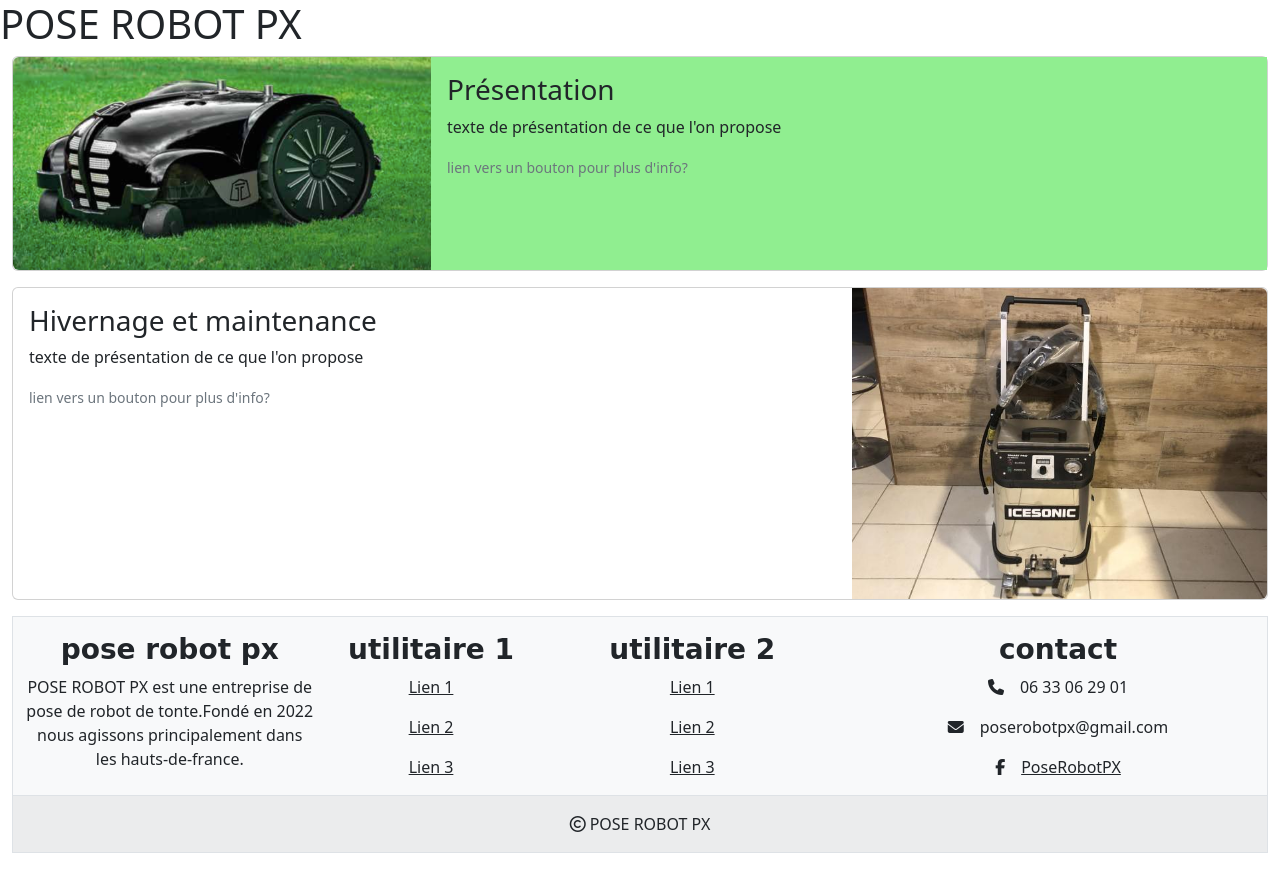
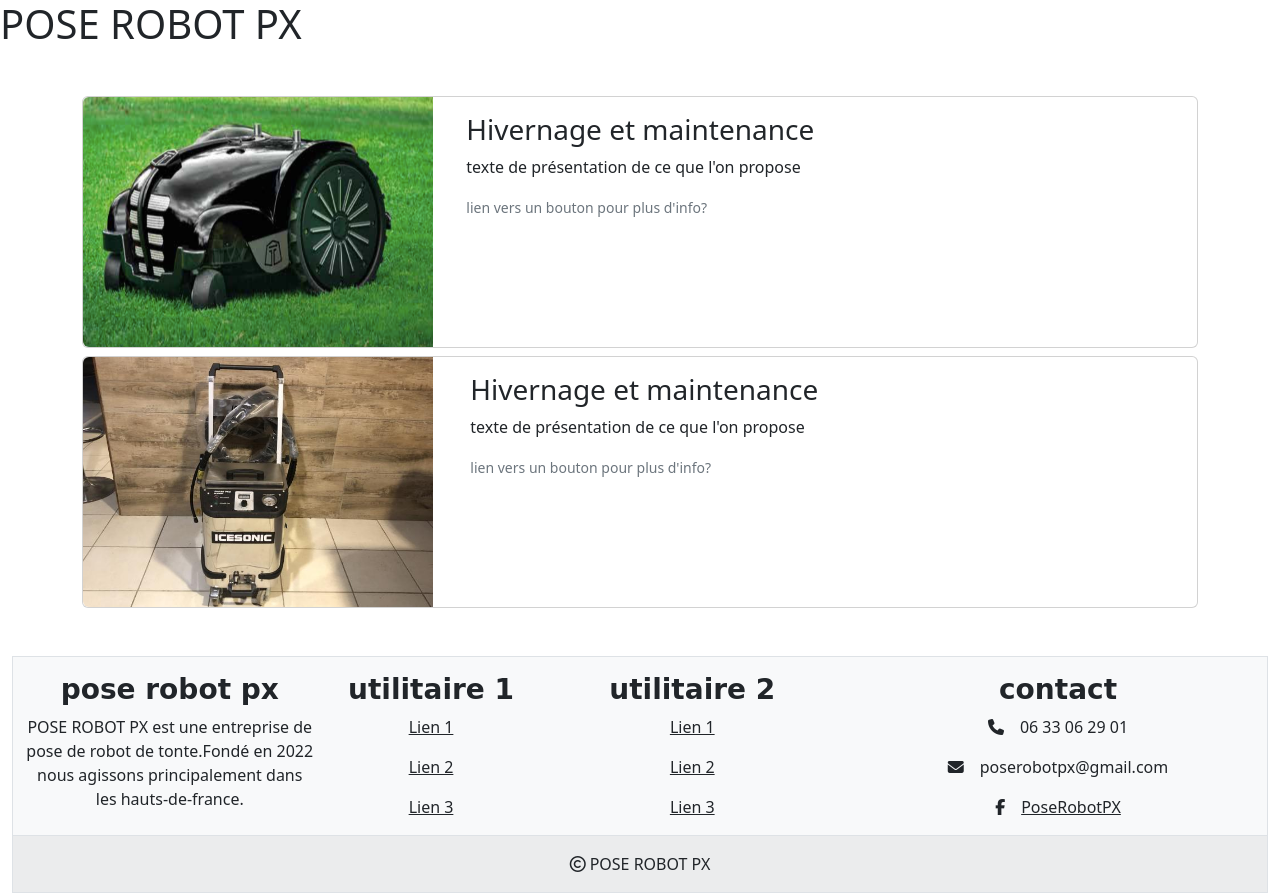
Before and after one commit to DamienPoix/prpx, a PHP site: page / in a window 1280 px wide. Before the commit the page ends 853 px from the top, so only its background shows below. Run offline with PHP 8.4, Linux system fonts and the light colour scheme; some libraries are stand-ins or nearby versions; some web fonts are replaced.

Commit message:
card + fix taille img

```diff
--- a/assets/css/style.css
+++ b/assets/css/style.css
@@ -7,3 +7,6 @@
 .fa-regular{
     margin-right: 0.1em;
 }
+.test{
+max-width: 15%;
+}
--- a/index.php
+++ b/index.php
@@ -4,32 +4,29 @@ include_once path::getViewsPath().'header.php';
 ?>
     <h1 class="row">POSE ROBOT PX</h1>
 
-    <div class="card mb-3">
-  <div class="row g-0">
-    <div class="col-md-4">
-      <img src="assets/img/test-robots.png" class="img-fluid rounded-start" alt="robot tondeuse">
+    <div class="container mt-5">
+         <div class="card mt-2 mb-2">
+            <div class="row ">
+                <div class="col-4">
+                    <img src="assets/img/test-robots.png" alt="machine nettoyage à froid" height="250" width="350" class="rounded-start"/>
                 </div>
-    <div class="col-md-8 lightgreen">
-      <div class="card-body">
-        <h3 class="card-title">Présentation</h3>
+                <div class="col-8 card-body">
+                    <h3 class="card-title">Hivernage et maintenance</h3>
                     <p class="card-text">texte de présentation de ce que l'on propose</p>
                     <p class="card-text"><small class="text-muted">lien vers un bouton pour plus d'info?</small></p>
                 </div>
             </div>
         </div>
+        <div class="card mt-2 mb-2">
+            <div class="row g-0">
+                <div class="col-4">
+                    <img src="assets/img/nettoyage.jpg" alt="machine nettoyage à froid" height="250" width="350" class="rounded-start"/>
                 </div>
-
-<div class="card mb-3">
-  <div class="row g-1">
-      <div class="col-md-8 ">
-          <div class="card-body">
+                <div class="col-8 card-body">
                     <h3 class="card-title">Hivernage et maintenance</h3>
                     <p class="card-text">texte de présentation de ce que l'on propose</p>
                     <p class="card-text"><small class="text-muted">lien vers un bouton pour plus d'info?</small></p>
                 </div>
-        </div>
-        <div class="col-md-4">
-          <img src="assets/img/nettoyage.jpg" class="img-fluid rounded-end" alt="machine à froid">
             </div>
         </div>
     </div>
--- a/views/footer.php
+++ b/views/footer.php
@@ -1,4 +1,4 @@
-            <footer class="text-center">
+            <footer class="text-center mt-5">
                 <div class="container-fluid text-center border bg-light">
                     <div class="row mt-3">
                         <div class="col-3">
```
Lines whose indentation alone changed are shown as unchanged.
